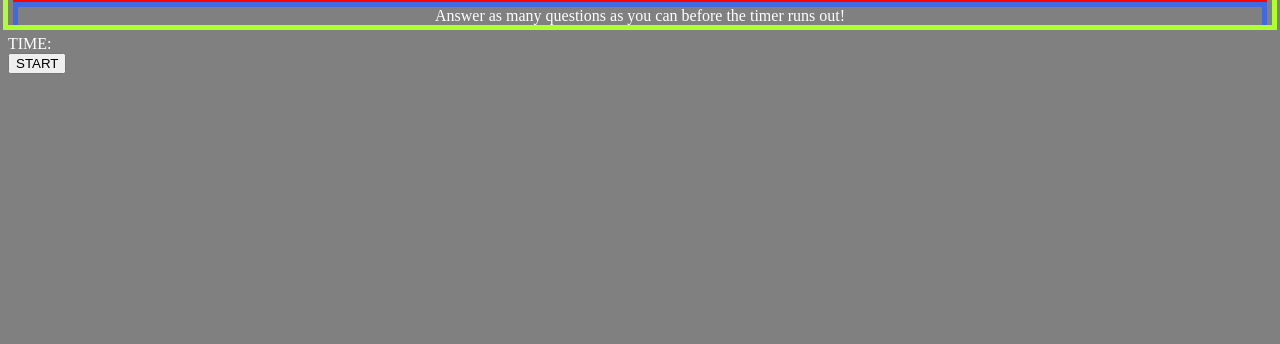
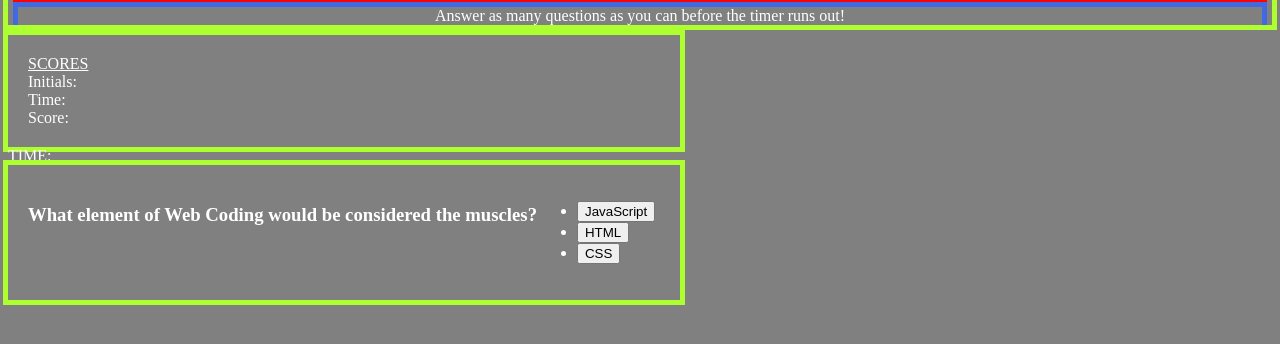
Before and after one commit to jpcreativeworks/Jenn-Quiz-Website, a plain HTML site: page index.html in a window 1280 px wide. Both pictures are taken after a click on the button "START". Shown: the part 50-394 px from the top of the page. Drawn offline with Linux system fonts and the light colour scheme.

Commit message:
created button answers and start click and question reveal

```diff
--- a/assets/script.js
+++ b/assets/script.js
@@ -7,13 +7,13 @@ let questionsDB = [
         trueAnswer: 0
     },
     {
-        question:"Is the following statement print the numbers from 1 to 10 \n for(let i = 1; i <10; i++)",
-        choice: [true, false, null],
+        question: "Is the following statement print the numbers from 1 to 10 \n for(let i = 1; i <10; i++)",
+        choices: [true, false, null],
         trueAnswer: 1
     },
     {
-        question:"How many actual lines are there in this list? \n <ol><li>Apples, Pizza, Drycleaning</li></ol>",
-        choice: ["3", "1", "2"],
+        question: "How many actual lines are there in this list? \n <ol><li>Apples, Pizza, Drycleaning</li></ol>",
+        choices: ["3", "1", "2"],
         trueAnswer: 1
     }
 ]
@@ -21,6 +21,11 @@ let leaderBoard = document.querySelector('.leaderboard');
 let questionBox = document.querySelector('.question-box');
 leaderBoard.classList.add("hiddenElmt");
 questionBox.classList.add('hiddenElmt');
+let setIndex = 0;
+let ansOpt1 = document.querySelector(".answer-opt1")
+let ansOpt2 = document.querySelector(".answer-opt2")
+let ansOpt3 = document.querySelector(".answer-opt3")
+let mainQ = document.querySelector(".main-question")
 
 //let mainQuestion1 = [];
 //let mainAnswer1 = ["JavaScript", "HTML", "CSS"];
@@ -29,9 +34,19 @@ questionBox.classList.add('hiddenElmt');
 //let mainQuestion3 = ["How many actual lines are there in this list?" <br> "<ol><li>Apples, Pizza, Drycleaning</li></ol>"];
 //let mainAnswer3 = ["3", "1", "2"];
 
-let startQuiz = function () {
-    startQuizzing.addEventListener("click", function (){
+let startQuiz = document.querySelector(".start-quiz")
+startQuiz.addEventListener("click", function () {
 
-    })
+    leaderBoard.classList.remove("hiddenElmt");
+    questionBox.classList.remove('hiddenElmt');
+    startQuiz.classList.add("hiddenElmt");
+    beginQuizzing()
+})
+
+function beginQuizzing() {
+  mainQ.textContent =  questionsDB[setIndex].question;
+  ansOpt1.textContent = questionsDB[setIndex].choices[0];
+  ansOpt2.textContent = questionsDB[setIndex].choices[1];
+  ansOpt3.innerText = questionsDB[setIndex].choices[2];
 
 }
--- a/assets/style.css
+++ b/assets/style.css
@@ -42,3 +42,7 @@ body {
 .hiddenElmt {
     display: none;
 }
+
+.displayElmt {
+    display: block;
+}
--- a/index.html
+++ b/index.html
@@ -41,26 +41,26 @@
 
             </div>
         <div class="question-box">
-            <div class="main-question">
-                <h3>What is a question for a Quiz?
+            <div >
+                <h3 class="main-question">What is a question for a Quiz?
 
                 </h3>
             </div>
             <div class="many-answers">
                 <ul class="answer-container">
-                    <li class="answer-opt1">
-                        <button class="btn-opt1">
+                    <li class="opt1">
+                        <button data-index="0" class="answer-opt1">
 
                         </button>
                     </li>
-                    <li class="answer-opt2">
-                        <button class="btn-opt2">
+                    <li data-index="1" class="opt2">
+                        <button class="answer-opt2">
 
                         </button>
 
                     </li>
-                    <li class="answer-opt3">
-                        <button class="btn-opt3">
+                    <li data-index="2" class="opt3">
+                        <button class="answer-opt3">
 
                         </button>
                     </li>
```
